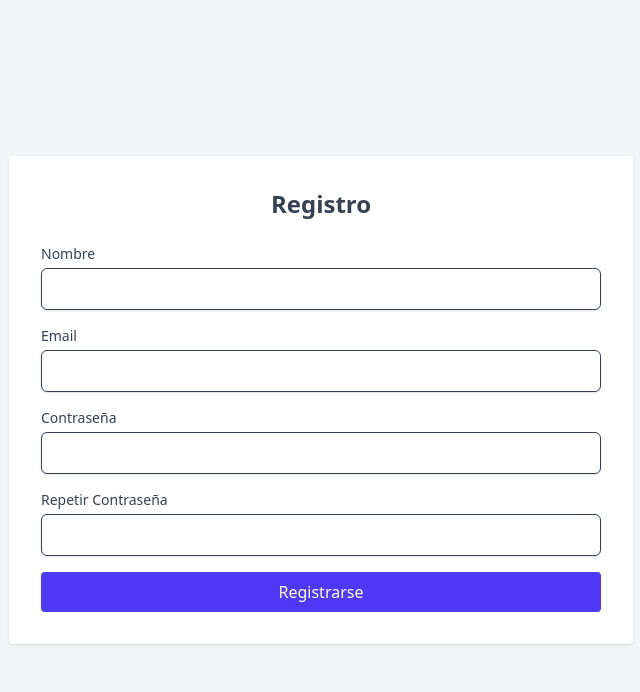
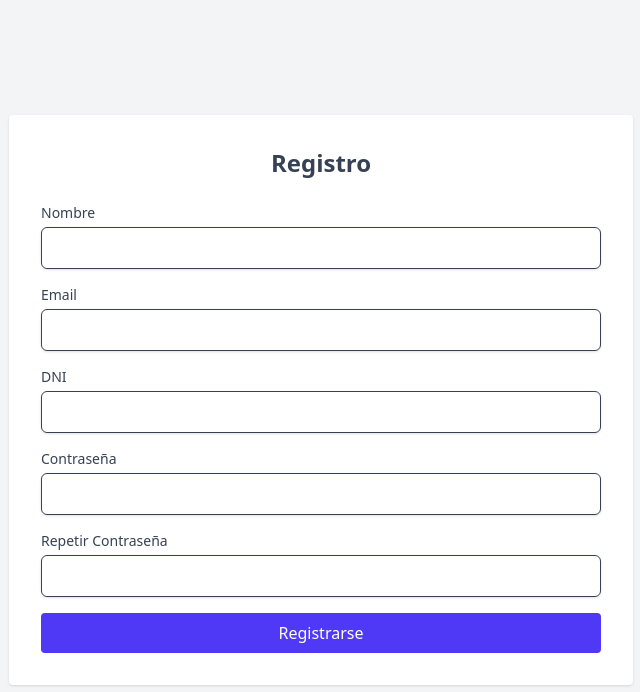
Before and after one commit to Joaco96/fidelClient, a React (Vite) app: page /register in a window 1280 px wide. Shown: the top 692 px of the page, without its empty margins (319-959 px from the left). Built offline with nearby package versions, Linux system fonts and the light colour scheme; no server answers.

Commit message:
fix: register fix

```diff
--- a/src/pages/Register.tsx
+++ b/src/pages/Register.tsx
@@ -5,6 +5,7 @@ import { toast } from "sonner";
 
 export default function Register() {
   const [email, setEmail] = useState("");
+  const [dni, setDni] = useState("");
   const [password, setPassword] = useState("");
   const [name, setName] = useState("");
   const [repeatedPassword, setRepeatedPassword] = useState("");
@@ -18,7 +19,7 @@ export default function Register() {
     if (password === repeatedPassword) {
       setLoading(true);
       try {
-        const response = await authService.register({ name, email, password });
+        const response = await authService.register({ name, email, dni, password });
         if (response.success) {
           toast.success(response?.data?.message);
           navigate("/login");
@@ -71,6 +72,18 @@ export default function Register() {
           </div>
           <div>
             <label className="block text-sm font-medium text-gray-700">
+              DNI
+            </label>
+            <input
+              type="text"
+              className="mt-1 block w-full px-4 py-2 text-gray-700 border rounded-md shadow-sm focus:ring focus:ring-indigo-300"
+              value={dni}
+              onChange={(e) => setDni(e.target.value)}
+              required
+            />
+          </div>
+          <div>
+            <label className="block text-sm font-medium text-gray-700">
               Contraseña
             </label>
             <input
--- a/src/shared/api/authService.ts
+++ b/src/shared/api/authService.ts
@@ -6,7 +6,7 @@ export const authService = {
         const { data } =  await axiosClient.post('/users/login', credentials);
         return data;
     },
-    register: async (credentials: {name: string, email:string, password:string}): Promise<ApiResponse<{message: string, id: string}>> => {
+    register: async (credentials: {name: string, email:string, dni:string, password:string}): Promise<ApiResponse<{message: string, id: string}>> => {
         const { data } =  await axiosClient.post('/users', credentials);
         return data;
     }
```
